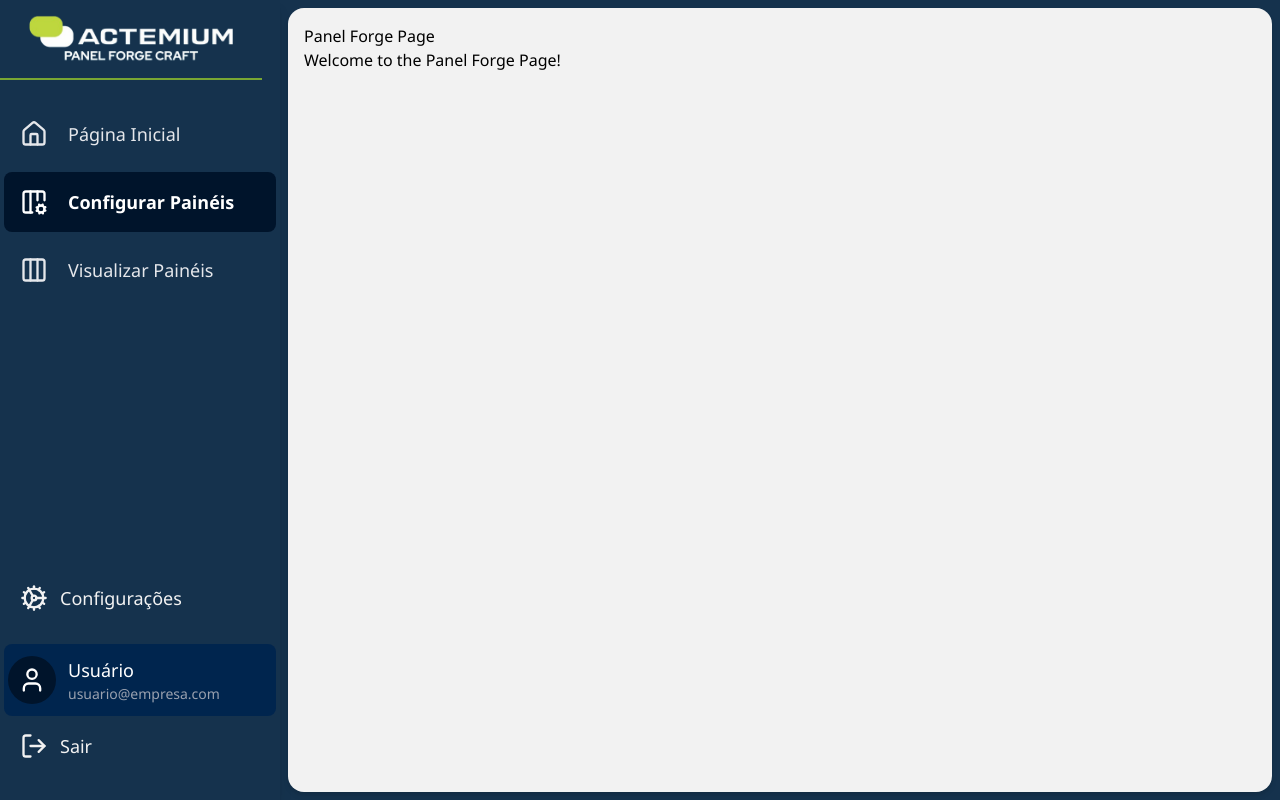
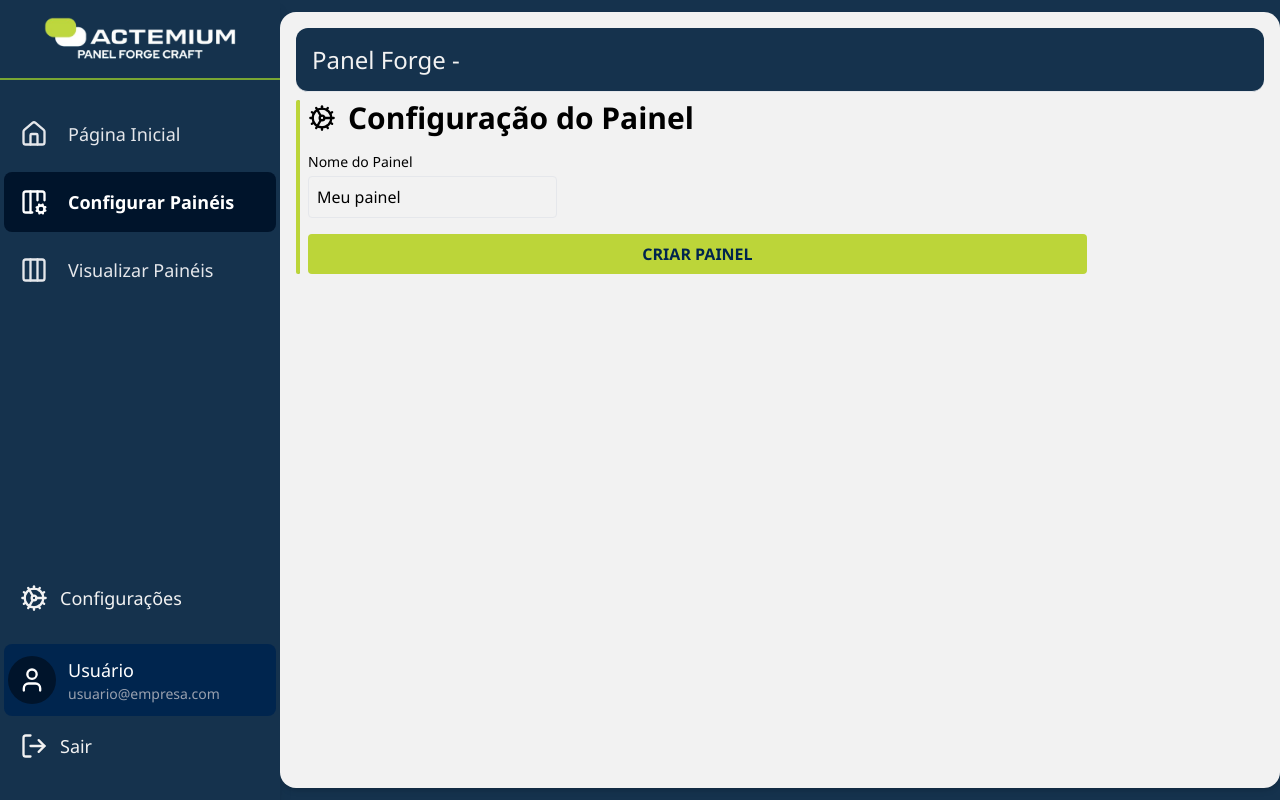
Before and after one commit to ramonis567/PanelForgeCraft, a React (Vite) app in the folder panel-fc-frontend/: page /panel-forge in a window 1280 px wide. Built offline with nearby package versions, Linux system fonts and the light colour scheme.

Commit message:
Created data model for panel and interface / started to configure form

```diff
--- a/panel-fc-frontend/src/layouts/AppLayout.tsx
+++ b/panel-fc-frontend/src/layouts/AppLayout.tsx
@@ -17,7 +17,7 @@ function AppLayout({ children }: { children: React.ReactNode }) {
             {/* Espaço superior */}
             <div>
                 {/* Logo */}
-                <div className="h-20 w-fit flex items-center justify-center p-6 border-b-2 border-[var(--color-brand-800)]">
+                <div className="h-20 w-fit flex items-center justify-center py-8 px-10 border-b-2 border-[var(--color-brand-800)]">
                     <img src="./Logo_Act.png" alt="PanelForgeCraft" className="max-h-12 " />
                 </div>
                 {/* Navegação */}
@@ -108,7 +108,7 @@ function AppLayout({ children }: { children: React.ReactNode }) {
                 </header>
 
                 {/* Conteúdo dinâmico */}
-                <main className="flex-1 overflow-y-auto p-2">
+                <main className="flex-1 overflow-y-auto py-3">
                     <div className="bg-[var(--color-bg)] rounded-2xl shadow-md p-4 min-h-full text-black">
                         {children}
                     </div>
--- /dev/null
+++ b/panel-fc-frontend/src/models/data_model.json
@@ -0,0 +1,38 @@
+{
+  "projectId": "P-001",
+  "name": "Painel Principal",
+  "description": "Painel de distribuição geral do setor A",
+  "columns": [
+    {
+      "columnId": "C-1",
+      "type": "Alimentação",
+      "dimensions": {
+        "height": 2000,
+        "width": 400,
+        "depth": 600
+      },
+      "position": 1,
+      "modules": [
+        { "moduleId": "M-1", "name": "Disjuntor QF1", "size": "125A" }
+      ]
+    },
+    {
+      "columnId": "C-2",
+      "type": "Saídas",
+      "dimensions": {
+        "height": 2000,
+        "width": 400,
+        "depth": 600
+      },
+      "position": 2,
+      "modules": [
+        { "moduleId": "M-2", "name": "Disjuntor QF2", "size": "63A" }
+      ]
+    }
+  ],
+  "metadata": {
+    "createdBy": "ramon",
+    "createdAt": "2025-09-04T14:00:00Z",
+    "updatedAt": "2025-09-04T14:00:00Z"
+  }
+}
--- /dev/null
+++ b/panel-fc-frontend/src/models/panel.ts
@@ -0,0 +1,33 @@
+interface PanelModule {
+    moduleId: string;
+    name: string;
+    size: number;
+}
+
+interface ColumnDimensions {
+    height: number;
+    width: number;
+    depth: number;
+}
+
+interface PanelColumn {
+    columnId: string;
+    type: string;
+    dimensions: ColumnDimensions;
+    position: number;
+    modules: PanelModule[];
+}
+
+interface PanelMetadata {
+    createdBy: string;
+    createdAt: Date;
+    lastModifiedAt: Date;
+}
+
+export interface PanelConfiguration {
+    id: string;
+    name: string;
+    description?: string;
+    columns: PanelColumn[];
+    metadata: PanelMetadata;
+}
--- a/panel-fc-frontend/src/pages/PanelDesign/index.tsx
+++ b/panel-fc-frontend/src/pages/PanelDesign/index.tsx
@@ -8,6 +8,8 @@ function PanelDesignPage() {
                     Painel atual
                 </span>
             </header>
+
+
             <h1>Panel Design Page</h1>
             <p>Welcome to the Panel Design Page!</p>
         </AppLayout>
--- a/panel-fc-frontend/src/pages/PanelForge/index.tsx
+++ b/panel-fc-frontend/src/pages/PanelForge/index.tsx
@@ -1,10 +1,121 @@
+import React, { useState } from "react";
+import { Cog } from "lucide-react";
 import AppLayout from "../../layouts/AppLayout";
+import type { PanelConfiguration } from "../../models/panel";
+
+const initialPanelConfig: PanelConfiguration = {
+    id: "P-001",
+    name: "Meu painel",
+    description: "Descrição do meu painel",
+    columns: [
+        {
+            columnId: "C-001",
+            type: "Type A",
+            dimensions: {
+                height: 2000,
+                width: 800,
+                depth: 600
+            },
+            position: 1,
+            modules: []
+        }
+    ],
+    metadata: {
+        createdBy: "Usuário",
+        createdAt: new Date(),
+        lastModifiedAt: new Date()
+    }
+}
+
 
 function PanelForgePage() {
+    const [config, setConfig] = useState<PanelConfiguration>(initialPanelConfig);
+    const [panelName, setPanelName] = useState("");
+
+    const handlePanelChange = (e: React.ChangeEvent<HTMLInputElement>) => {
+        const { name, value } = e.target;
+        setConfig((prevConfig) => ({
+            ...prevConfig,
+            [name]: value
+        }));
+    }
+
+    const handleColumnDimensionChange = (
+        e: React.ChangeEvent<HTMLInputElement>,
+        columnId: string
+    ) => {
+        const { name, value } = e.target;
+        setConfig((prevConfig) => ({
+            ...prevConfig,
+            columns: prevConfig.columns.map((col) =>
+                col.columnId === columnId
+                    ? {
+                        ...col,
+                        dimensions: {
+                            ...col.dimensions,
+                            [name]: Number(value)
+                        }
+                    }
+                : col
+            )
+        }));
+    }
+
+    const handleSubmit = () => {
+        console.log("Panel Configuration Submitted:", config);
+        setPanelName(config.name)
+
+        // In the future, send the data to the backend
+    }
+
     return (
         <AppLayout>
-            <h1>Panel Forge Page</h1>
-            <p>Welcome to the Panel Forge Page!</p>
+            <header className="h-16 rounded-xl bg-[var(--color-surface-2)] border-b border-gray-200 flex items-center px-4 mb-2">
+                <span className="font-medium text-gray-800">
+                    <h1 className="text-2xl text-[var(--color-bg)]">Panel Forge  - <b>{panelName}</b></h1>
+                </span>
+            </header>
+
+            <div className="flex">
+                <div className="bg-[var(--color-brand-800)] border-l-4 rounded-2xl border-[var(--color-accent-600)]"></div>
+                <div className="px-2">
+                    {/* Form header */}
+                    <div className="flex gap-3 items-center">
+                        <Cog size={28} className="" />
+                        <h1 className="text-3xl font-bold">
+                            Configuração do Painel
+                        </h1>
+                    </div>
+
+                    {/* Form */}
+                    <div className="grid grid-cols-1 md:grid-cols-3 gap-4 mt-4">
+                        {/* Panel Name Input */}
+                        <div>
+                            <label className="block text-sm font-medium">Nome do Painel</label>
+                            <input
+                                type="text"
+                                name="name"
+                                value={config.name}
+                                onChange={handlePanelChange}
+                                className="mt-1 block w-full rounded border border-gray-200 p-2"
+                            />
+                        </div>
+
+
+                        {/* Submit Button */}
+                        <div className="col-span-1 md:col-span-3">
+                            <button
+                                onClick={handleSubmit}
+                                className="px-4 py-2 bg-[var(--color-accent-600)] text-[var(--color-alt-bg)] rounded hover:bg-[var(--color-brand-800)] w-full font-semibold"
+                            >
+                                CRIAR PAINEL
+                            </button>
+                        </div>
+
+                    </div>
+                </div>
+            </div>
+
         </AppLayout>
     );
 }
```
Also changed, not shown: panel-fc-frontend/src/services/api.ts (added), panel-fc-frontend/src/services/panelService.ts (added).
